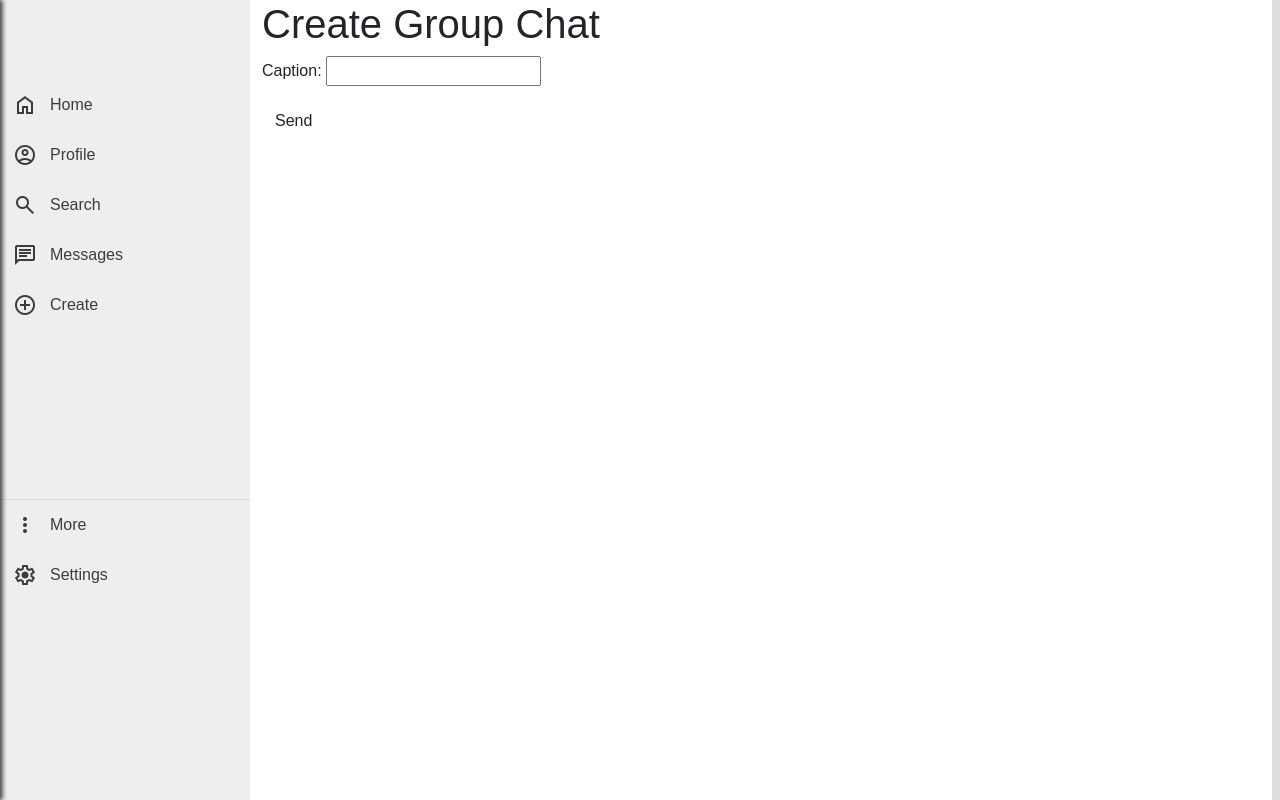
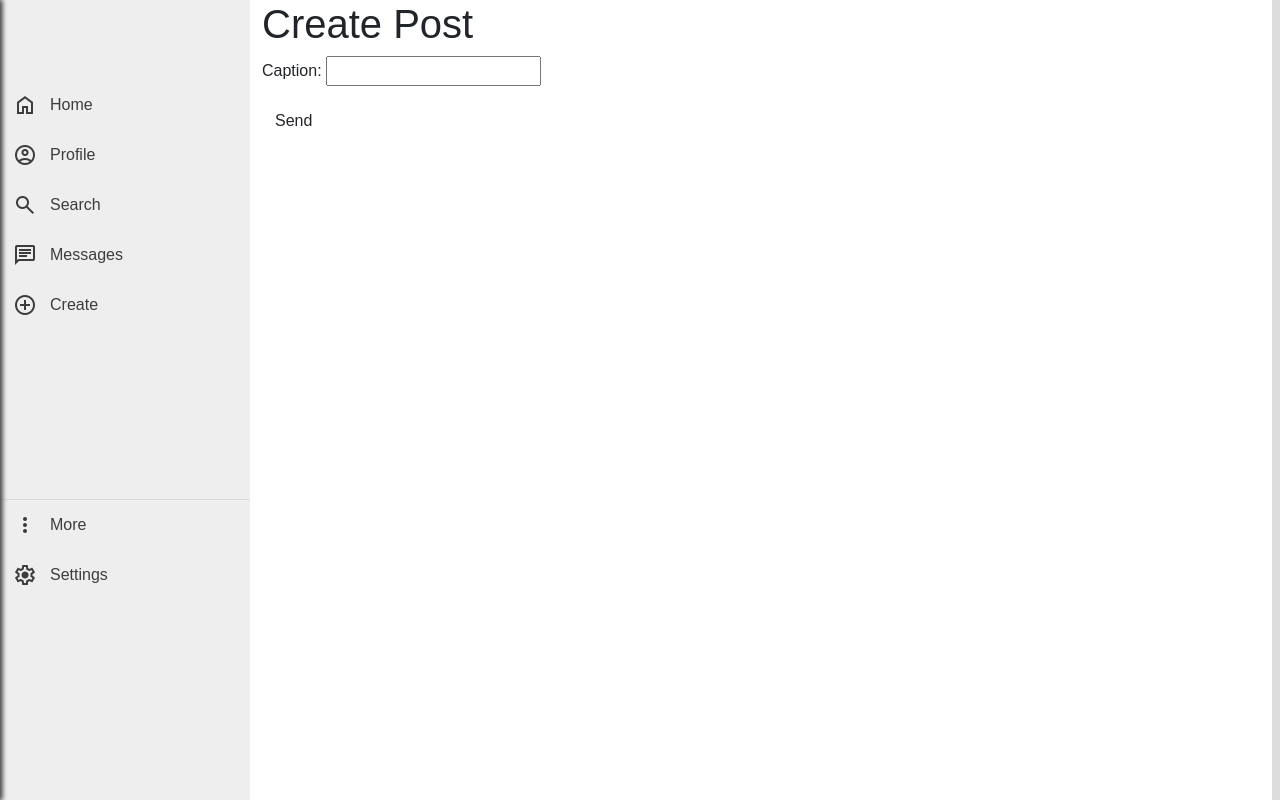
Before and after one commit to M-Biban/instagram-dupe, a Django app: page /create-post/ in a window 1280 px wide. Run offline with Django 5.2, Linux system fonts and the light colour scheme; a user stored in the database is signed in; data comes from the database, SQL or seed files in the repository; parts of the project's set-up code (start-up, migrations or seed data) failed here and were passed over; some libraries are stand-ins or nearby versions.

Commit message:
all of posts

```diff
--- a/instagram_dupe/urls.py
+++ b/instagram_dupe/urls.py
@@ -43,6 +43,8 @@ urlpatterns = [
     path('gc-messages/<int:pk>/', views.CreateGCMessageView.as_view(), name='gc-messages'),
     path('create-post/', views.CreatePostView.as_view(), name="create-post"),
     path('add-image/<int:pk>/', views.handleMultipleImagesUpload, name="add-image"),
+    path('confirm-post/<int:pk>/', views.ConfirmPostView.as_view(), name="confirm-post"),
+    path('publish-post/<int:pk>/', views.publishPost, name="publish-post")
 ]
 
 urlpatterns += static(
--- a/socials/forms/post_forms.py
+++ b/socials/forms/post_forms.py
@@ -12,11 +12,12 @@ class PostForm(forms.ModelForm):
         fields = ['caption']
 
     def save(self, user):
-        Post.objects.create(
+        post = Post.objects.create(
             caption = self.cleaned_data.get('caption'),
             user = user,
             created_at = timezone.now()
         )
+        return post
 
 class ImageForm(forms.ModelForm):
     """Form to update user profiles."""
--- a/socials/models/post_model.py
+++ b/socials/models/post_model.py
@@ -5,3 +5,8 @@ class Post(models.Model):
     caption = models.CharField(max_length=300, blank=True)
     created_at = models.DateTimeField(auto_now_add=True)
     user = models.ForeignKey(User, related_name="posts", on_delete=models.CASCADE)
+    draft = models.BooleanField(default=True)
+
+    def not_draft(self):
+        self.draft=False
+        self.save()
--- a/socials/templates/partials/menu.html
+++ b/socials/templates/partials/menu.html
@@ -34,7 +34,7 @@
         </div>
         <span class="nav__label">Messages</span>
       </a>
-      <a href="#" class="nav__link">
+      <a href="{% url 'create-post' %}" class="nav__link">
         <div class="nav__icon-container">
             <span class="material-symbols-outlined">
                 add_circle
--- a/socials/templates/post/create_post.html
+++ b/socials/templates/post/create_post.html
@@ -1,6 +1,6 @@
 {% extends 'base/base_content.html' %}
 {% block content %}
-<h1>Create Group Chat</h1>
+<h1>Create Post</h1>
 <form action="{% url 'create-post' %}" method="post">
     {% csrf_token %}
     {{ form.as_p }}
--- a/socials/views/posts.py
+++ b/socials/views/posts.py
@@ -1,11 +1,13 @@
 from django.contrib.auth.mixins import LoginRequiredMixin
 from django.views.generic.edit import FormView
+from django.views.generic import DetailView
 from django.urls import reverse
-from socials.forms import PostForm, ImageForm
+from django.core.exceptions import PermissionDenied, ValidationError
+from socials.forms import PostForm
 from django.contrib import messages
 from socials.models import Post, Image
-from django.http import JsonResponse
-from django.shortcuts import render, get_object_or_404
+from django.http import JsonResponse, HttpResponseRedirect
+from django.shortcuts import render, get_object_or_404, redirect
 from PIL import Image as PILImage
 from io import BytesIO
 
@@ -19,7 +21,7 @@ class CreatePostView(LoginRequiredMixin, FormView):
 
     def form_valid(self, form):
         user = self.get_user()
-        form.save( user=user)
+        self.new_post = form.save(user=user)
         messages.success(self.request, "Post created!")
         return super().form_valid(form)
 
@@ -29,7 +31,7 @@ class CreatePostView(LoginRequiredMixin, FormView):
         return context
 
     def get_success_url(self):
-        return reverse("dashboard")
+        return reverse("add-image", kwargs={'pk': self.new_post.pk})
 
 
 def handleMultipleImagesUpload(request, pk):
@@ -37,20 +39,66 @@ def handleMultipleImagesUpload(request, pk):
         images = request.FILES.getlist('images')
         post = get_object_or_404(Post, pk=pk)
 
-        valid_images = []
-        for image in images:
-            # Check if the file is an image
-            try:
-                img = PILImage.open(image)
-                img.verify()  # Verify that it is, in fact, an image
-                valid_images.append(image)
-            except (IOError, SyntaxError) as e:
-                return JsonResponse({"error": "One or more files are not valid images"}, status=400)
+        if post.user == request.user:
+            valid_images = []
+            for image in images:
+                # Check if the file is an image
+                try:
+                    img = PILImage.open(image)
+                    img.verify()  # Verify that it is, in fact, an image
+                    valid_images.append(image)
+                except (IOError, SyntaxError) as e:
+                    return ValidationError("one or more of your uploaded files are not images")
 
 
-        for image in valid_images:
-            Image.objects.create(image = image, post = post)
+            for image in valid_images:
+                Image.objects.create(image = image, post = post)
 
-        uploaded_images = Image.objects.all()
-        return JsonResponse({"images": [{"url": image.image.url} for image in uploaded_images]})
+            uploaded_images = Image.objects.all()
+            return HttpResponseRedirect(reverse("confirm-post", kwargs={'pk': post.pk}))
+        else:
+            raise PermissionDenied("You are not the user of this post")
     return render(request, "post/add_image.html")
+
+class ConfirmPostView(LoginRequiredMixin, DetailView):
+
+    model = Post
+    template_name = 'post/confirm_post.html'
+
+    def get_object(self, queryset=None):
+        post_pk = self.kwargs.get('pk')
+        post = Post.objects.get(pk=post_pk)
+        return post
+
+    def dispatch(self, request, *args, **kwargs):
+        post = self.get_object()
+        if post.user != request.user:
+            raise PermissionDenied("You are not the user of this post")
+        if not post.draft:
+            raise PermissionDenied("this post was already posted")
+        return super().dispatch(request, *args, **kwargs)
+
+    def get_context_data(self, **kwargs):
+         context = super().get_context_data(**kwargs)
+         post = self.get_object()
+
+         context['post'] = post
+         context['images'] = Image.objects.filter(post = post)
+         return context
+
+def publishPost(request, pk):
+    post = get_object_or_404(Post, pk=pk)
+
+    if post.user != request.user:
+        raise PermissionDenied("You are not the user of this post")
+
+    if request.method == "POST":
+        if post.draft:
+            post.not_draft()
+            messages.success(request, "Post pubished!")
+            return HttpResponseRedirect(reverse("view-profile"))
+        else:
+            messages.error(request, "This is not allowed")
+            return redirect("view-profile")
+
+    return redirect("view-profile")
```
Also changed, not shown: socials/templates/post/add_image.html (+23 -2 lines), socials/templates/post/confirm_post.html (added, +13 -0 lines), socials/migrations/0002_post_draft.py (added).
